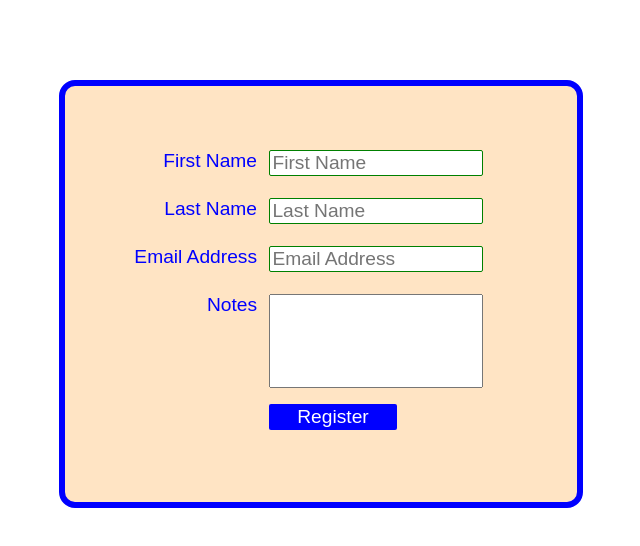
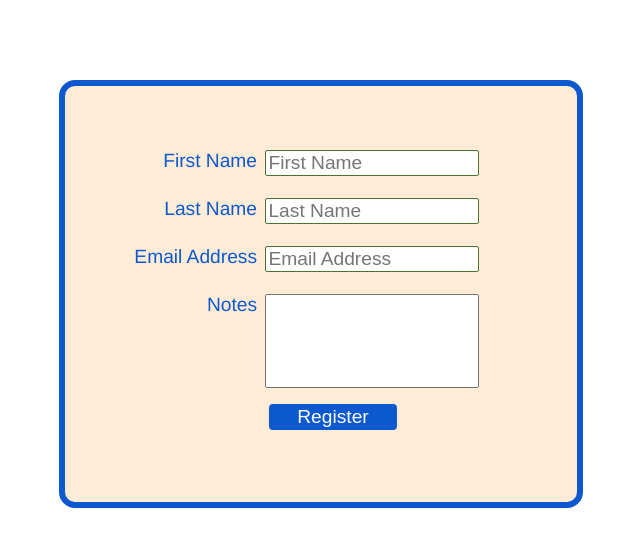
Before and after one commit to Orpheusp/app-orpheus-peng-hw4, a plain HTML site: page index.html in a window 1280 px wide. Shown: the whole page, without its empty margins (319-959 px from the left). Drawn offline with Linux system fonts and the light colour scheme.

Commit message:
Polish styles

```diff
--- a/style.css
+++ b/style.css
@@ -1,11 +1,11 @@
 body {
-  font-family: Arial, Helvetica, sans-serif;
+  font-family: Helvetica, Arial, sans-serif;
   font-size: 16px;
 }
 
 .form {
-  background-color: bisque;
-  border: blue solid 0.375rem;
+  background-color: #FFECD7;
+  border: #0C59CF solid 0.375rem;
   border-radius: 1rem;
   height: 22rem;
   margin-left: auto;
@@ -22,8 +22,8 @@ body {
 }
 
 .input-label {
-  color: blue;
-  margin-right: 0.5rem;
+  color: #0C59CF;
+  margin-right: 0.25rem;
   text-align: right;
   width: 10rem;
 }
@@ -35,7 +35,7 @@ body {
 }
 
 .input-row > input {
-  border: green solid 1px;
+  border: #497532 solid 1px;
   border-radius: 2px;
   width: 13rem;
 }
@@ -46,9 +46,9 @@ body {
 }
 
 .input-row > button {
-  background-color: blue;
+  background-color: #0C59CF;
   border: none;
-  border-radius: 2px;
+  border-radius: 0.25rem;
   color: white;
   margin-left:10.75rem;
   padding: 0.125rem;
```
